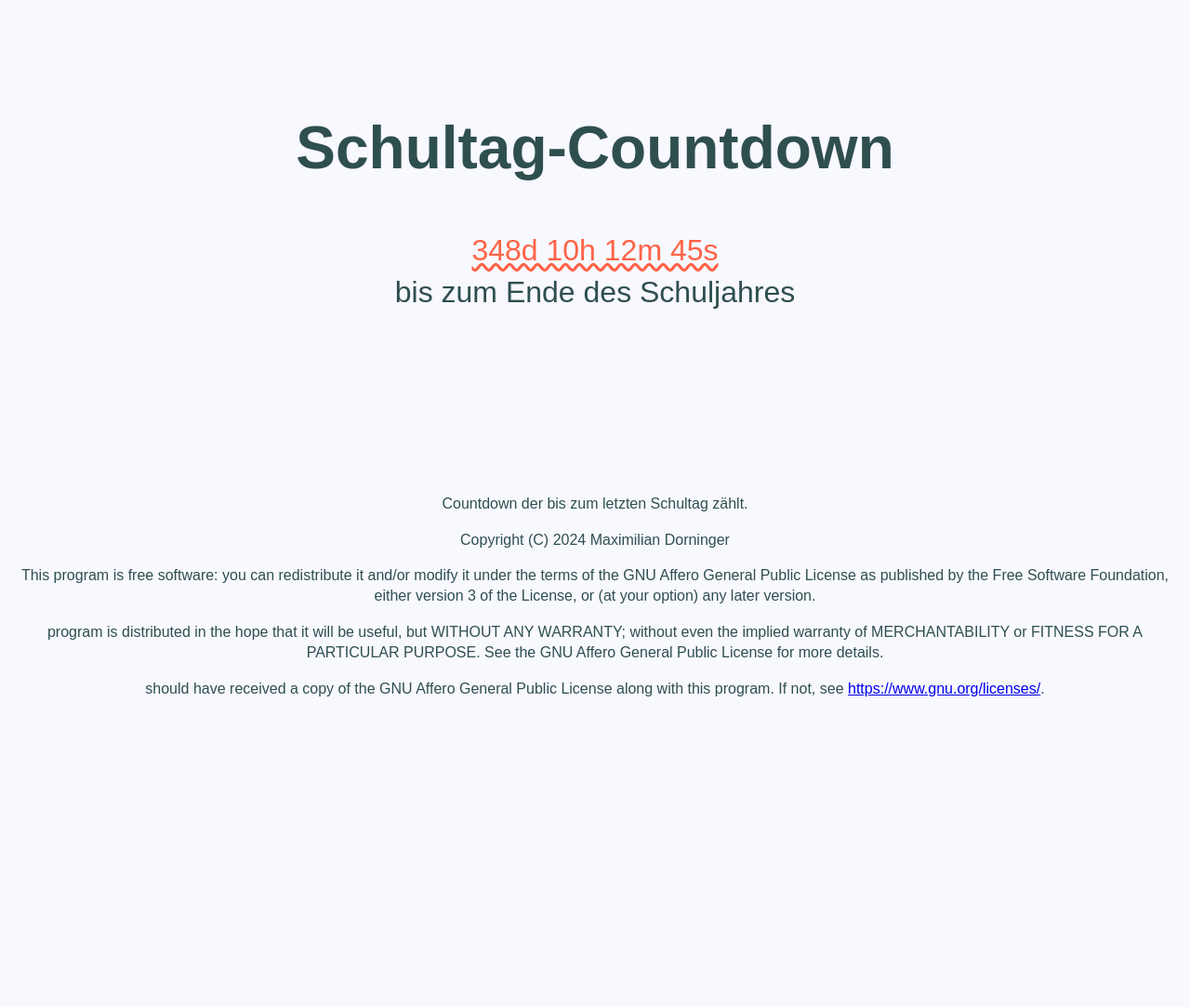
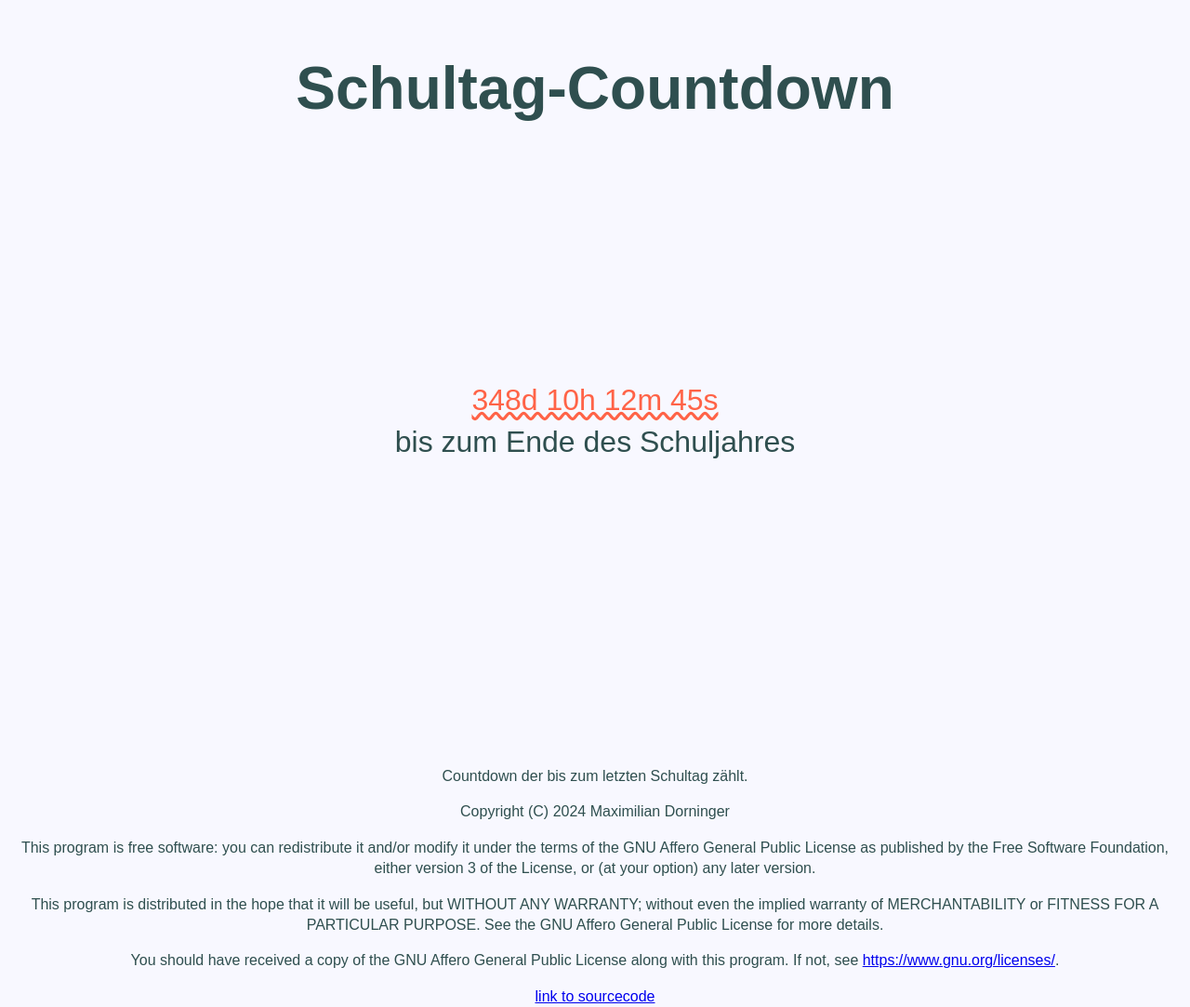
Before and after one commit to CookieDude24/school-day-countdown, a plain HTML site: page index.html in a window 1280 px wide. Shown: the whole page at 93% size. Before the commit the page ends 800 px from the top, so only its background shows below. Drawn offline with Linux system fonts and the light colour scheme.

Commit message:
working on stuff

```diff
--- a/css/style.css
+++ b/css/style.css
@@ -98,7 +98,7 @@ body {
   display: flex;
   justify-content: space-evenly;
   flex-direction: column;
-  height: 95vh;
+  height: 120vh;
   background-color: light-dark(var(--light-bg),var(--dark-bg));
   color: light-dark(var(--light-color),var(--dark-color));
   font-family: Arial, sans-serif;
@@ -106,11 +106,14 @@ body {
   text-align: center;
   font-size: 2em;
 }
-
+main,header{
+  height: 50vh;
+}
 footer{
   justify-content: space-between;
   margin-top: auto;
   font-size: 0.5em;
+  height: 20vh;
 }
 
 #time{
--- a/index.html
+++ b/index.html
@@ -21,14 +21,13 @@
   <meta content="#fafafa" name="theme-color">
 </head>
 
-<p>
-<div class="container"><h1>Schultag-Countdown</h1>
-</div>
-<div class="container" id="countdown">
+<body>
+  <header><h1>Schultag-Countdown</h1></header>
+  <main>
       <div id="countdown_value">
        &infin;
       </div>
-</div>
+  </main>
   <footer>
     <p>Countdown der bis zum letzten Schultag zählt.</p>
 
@@ -40,14 +39,17 @@
       by the Free Software Foundation, either version 3 of the License, or
       (at your option) any later version.</p>
 
-  <p> program is distributed in the hope that it will be useful,
+    <p>This program is distributed in the hope that it will be useful,
       but WITHOUT ANY WARRANTY; without even the implied warranty of
       MERCHANTABILITY or FITNESS FOR A PARTICULAR PURPOSE. See the
       GNU Affero General Public License for more details.</p>
 
-  <p> should have received a copy of the GNU Affero General Public License
+    <p>You should have received a copy of the GNU Affero General Public License
       along with this program. If not, see <a href="https://www.gnu.org/licenses/#AGPL" target="_blank">https://www.gnu.org/licenses/</a>.
     </p>
+    <p><a href="https://github.com/CookieDude24/school-day-countdown" target="_blank">
+      link to sourcecode
+    </a></p>
   </footer>
   <script>
 
```
Also changed, not shown: 1 other file. Lines whose indentation alone changed are shown as unchanged.
